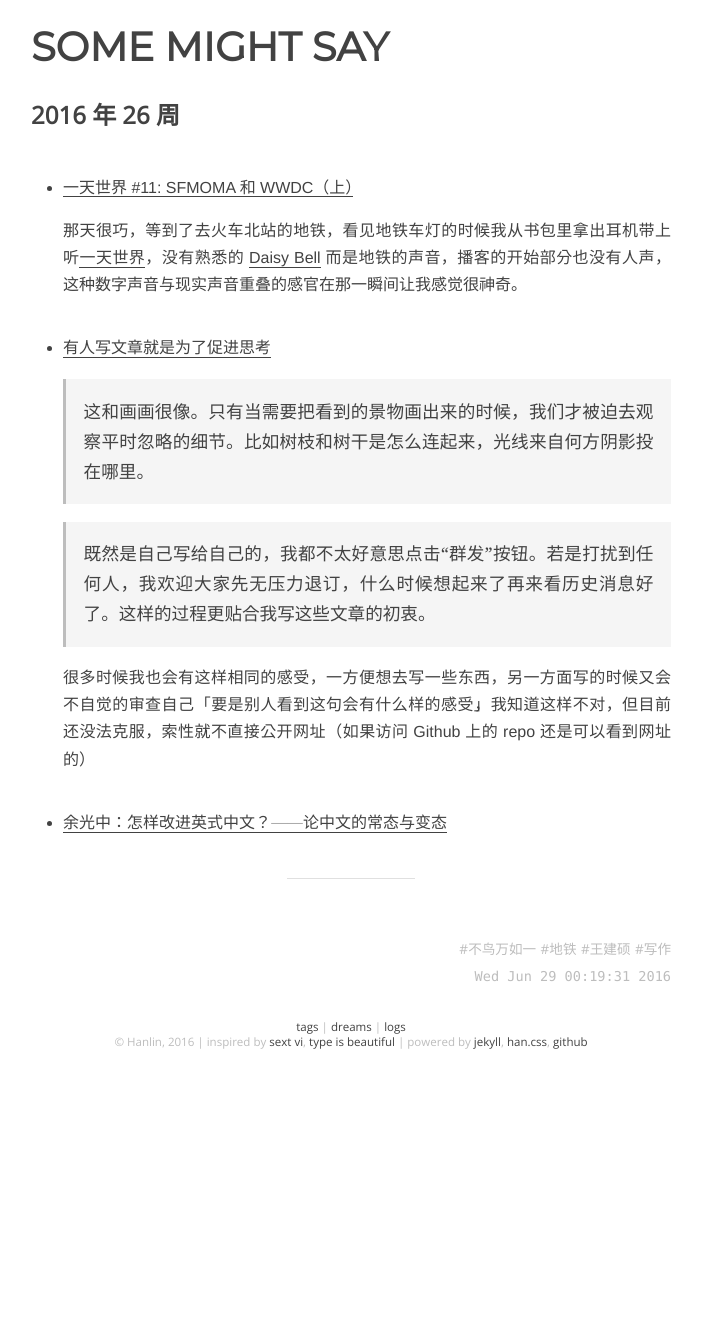
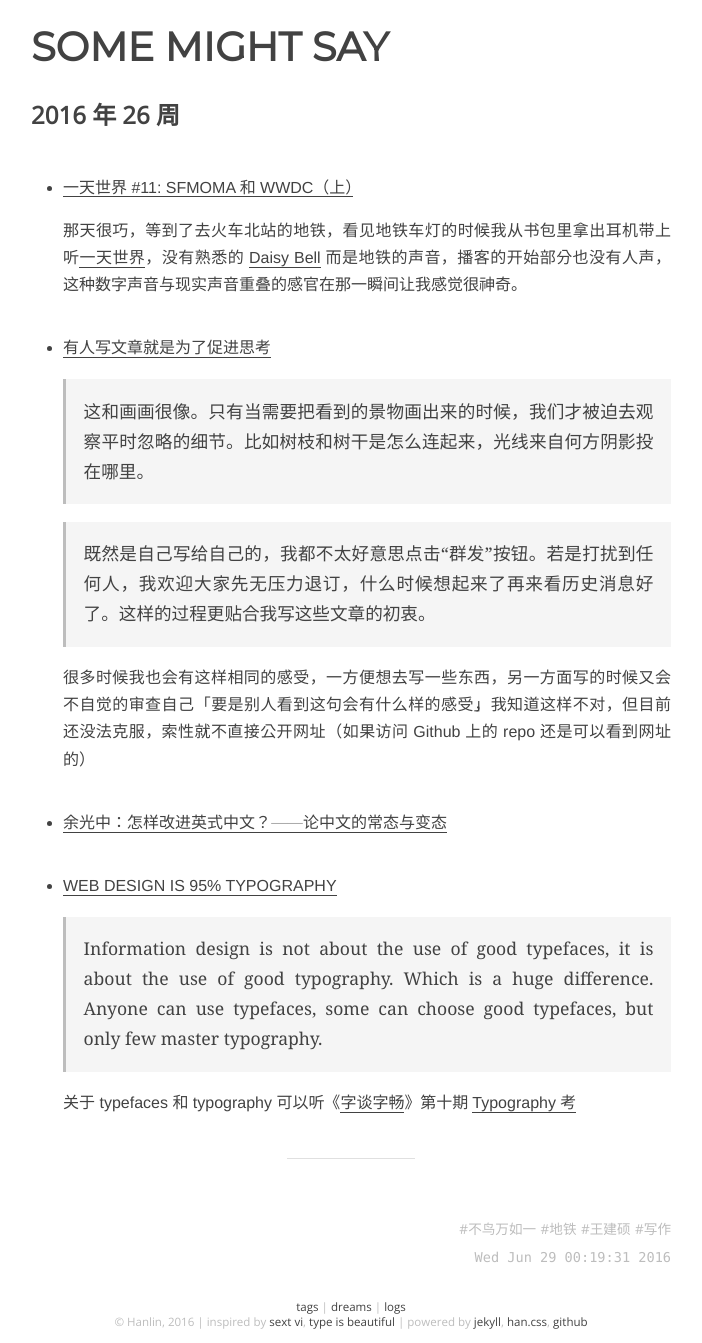
Before and after one commit to onion7878/word, a Jekyll site: the page built from _posts/logs/2016-04-11-26.md, in a window 1280 px wide. Shown: the whole page, without its empty margins (289-991 px from the left). Built offline with Jekyll 4.4.1, drawn with Linux system fonts in a browser that asks for light colours; before the commit the page ends 1063 px from its top, so only the background shows below that.

Commit message:
add log item

```diff
--- a/_posts/logs/2016-04-11-26.md
+++ b/_posts/logs/2016-04-11-26.md
@@ -22,4 +22,10 @@ tags: [不鸟万如一, 地铁, 王建硕, 写作]
 
 - [余光中：怎样改进英式中文？——论中文的常态与变态](https://open.leancloud.cn/improve-chinese.html)
 
+- [WEB DESIGN IS 95% TYPOGRAPHY](https://ia.net/know-how/the-web-is-all-about-typography-period)
+
+	> Information design is not about the use of good typefaces, it is about the use of good typography. Which is a huge difference. Anyone can use typefaces, some can choose good typefaces, but only few master typography.
+
+	关于 typefaces 和 typography 可以听《[字谈字畅](http://www.typeisbeautiful.com/typechat/)》第十期[Typography 考](http://www.typeisbeautiful.com/2015/12/9776/)
+
 ---
```
